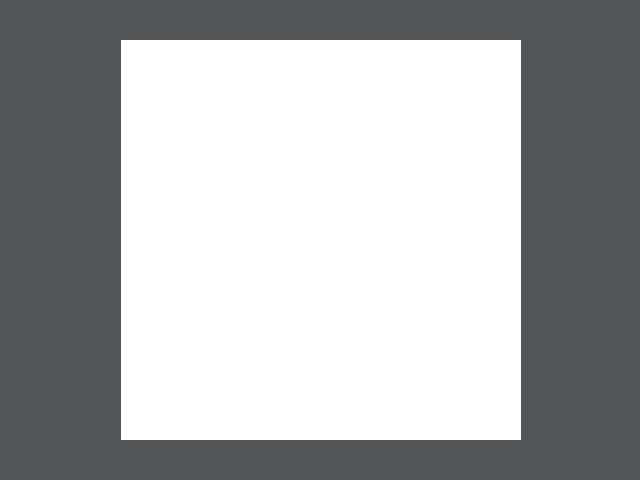
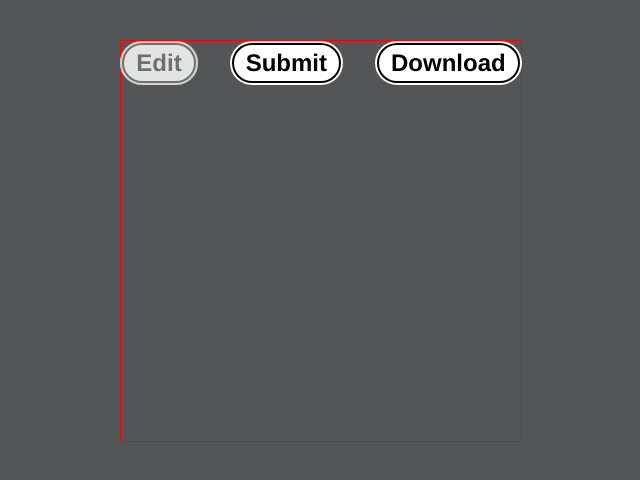
Before and after one commit to Namlev1/cv-app, a React (Vite) app: page / in a window 1280 px wide. Shown: the top 480 px of the page, without its empty margins (319-959 px from the left). Built offline with nearby package versions, Linux system fonts and the light colour scheme.

Commit message:
Add buttons

```diff
--- a/eslint.config.js
+++ b/eslint.config.js
@@ -33,6 +33,7 @@ export default [
         'warn',
         { allowConstantExport: true },
       ],
+      "react/prop-types": "off",
     },
   },
 ]
--- a/src/components/App.jsx
+++ b/src/components/App.jsx
@@ -1,10 +1,12 @@
 import '../styles/App.css'
 import ButtonList from './ButtonList.jsx'
 import Document from './Document.jsx'
+import { useState } from 'react'
 
 function App() {
+  const [isEditMode, setIsEditMode] = useState(true)
   return (<>
-    <ButtonList />
+    <ButtonList isEditMode={isEditMode} setIsEditMode={setIsEditMode} />
     <Document />
   </>)
 }
--- a/src/components/Button.jsx
+++ b/src/components/Button.jsx
@@ -1,4 +1,7 @@
-function Button({ onClick }) {
+import '../styles/Button.css'
+
+function Button({ onClick, text, isDisabled = false }) {
+  return (<button className="big-btn" onClick={onClick} disabled={isDisabled}>{text}</button>)
 
 }
 
--- a/src/components/ButtonList.jsx
+++ b/src/components/ButtonList.jsx
@@ -1,11 +1,16 @@
 import Button from './Button.jsx'
+import '../styles/ButtonList.css'
 
-function ButtonList() {
-  return (<div className='button-list'>
-      <Button />
-      <Button />
-      <Button />
-    </div>)
+function ButtonList({ isEditMode, setIsEditMode }) {
+  const toggleEditMode = () => {
+    setIsEditMode(!isEditMode)
+  }
+
+  return (<div className={'flex-row'}>
+    <Button text={'Edit'} isDisabled={isEditMode} onClick={toggleEditMode} />
+    <Button text={'Submit'} isDisabled={!isEditMode} onClick={toggleEditMode} />
+    <Button text={'Download'} />
+  </div>)
 
 }
 
--- a/src/index.css
+++ b/src/index.css
@@ -1,5 +1,5 @@
 :root {
-  font-family: Inter, system-ui, Avenir, Helvetica, Arial, sans-serif;
+  font-family: calibri, Inter, system-ui, Avenir, Helvetica, Arial, sans-serif;
   line-height: 1.5;
   font-weight: 400;
 
@@ -14,3 +14,9 @@ body{
   align-items: center;
   padding: 2rem;
 }
+
+.flex-row{
+  display: flex;
+  justify-content: space-between;
+  gap: 2rem;
+}
--- a/src/styles/App.css
+++ b/src/styles/App.css
@@ -2,7 +2,7 @@
     /*max-width: 1200px;*/
     height: 400px;
     width: 400px;
-    background-color: white;
+    border: 1px solid red;
 
     display: flex;
     flex-direction: column;
--- /dev/null
+++ b/src/styles/Button.css
@@ -0,0 +1,24 @@
+.big-btn{
+    font-size: 1.5rem;
+    font-family: Helvetica, sans-serif;
+    background-color: white;
+    padding: 0.5rem 1rem;
+    border-radius: 24px;
+    font-weight: 600;
+    border: none;
+    outline: none;
+    box-shadow: inset 0 0 0 2px white, inset 0 0 0 4px black; /* 6px gap + 2px border */
+    cursor: pointer;
+    transition: all 0.3s;
+}
+
+.big-btn:hover{
+    background-color: lightgray;
+    box-shadow: inset 0 0 0 2px lightgray, inset 0 0 0 4px black;
+}
+
+.big-btn:disabled{
+    background-color: #e1e4e4;
+    color: #6f6f6f;
+    box-shadow: inset 0 0 0 2px lightgray, inset 0 0 0 4px #6f6f6f;
+}
```
Also changed, not shown: src/styles/ButtonList.css (added).
